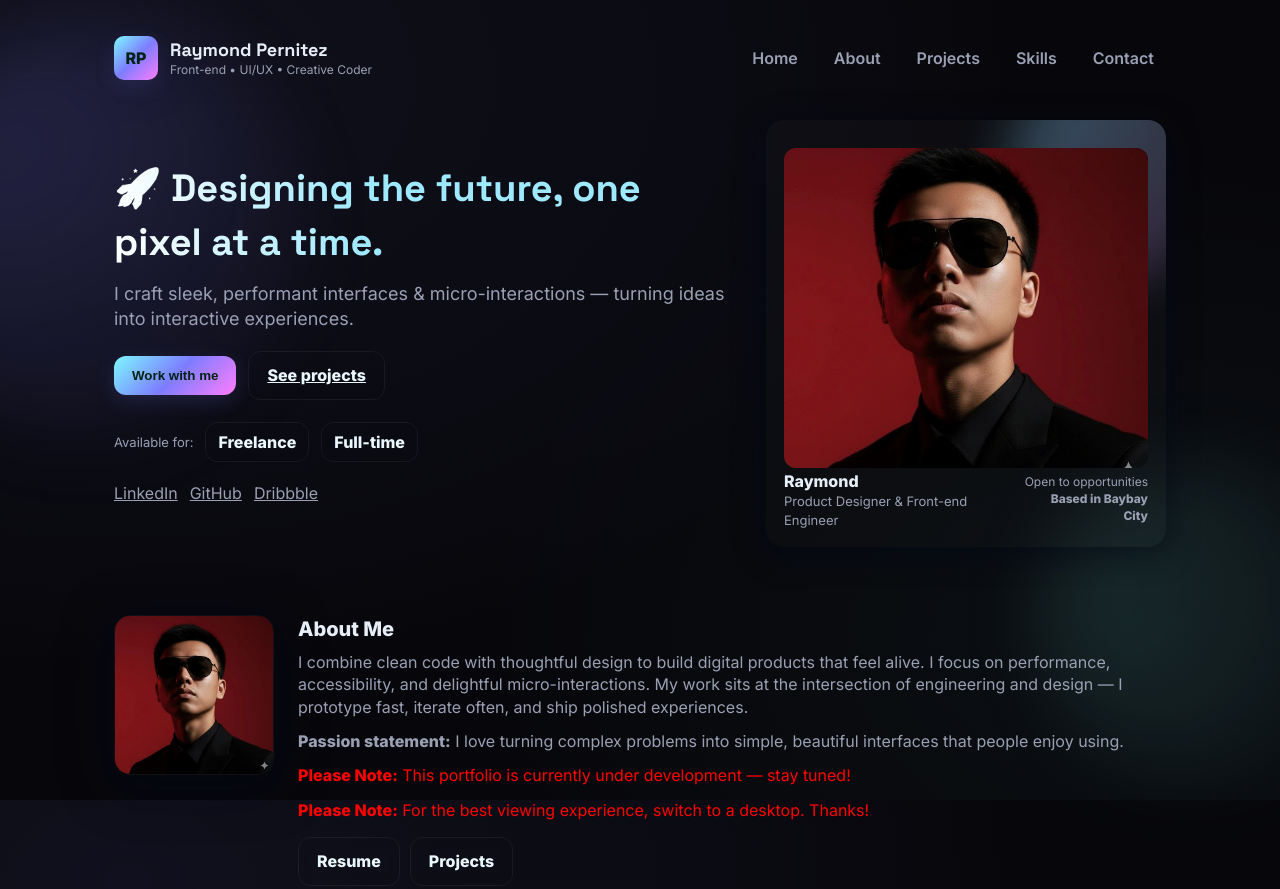
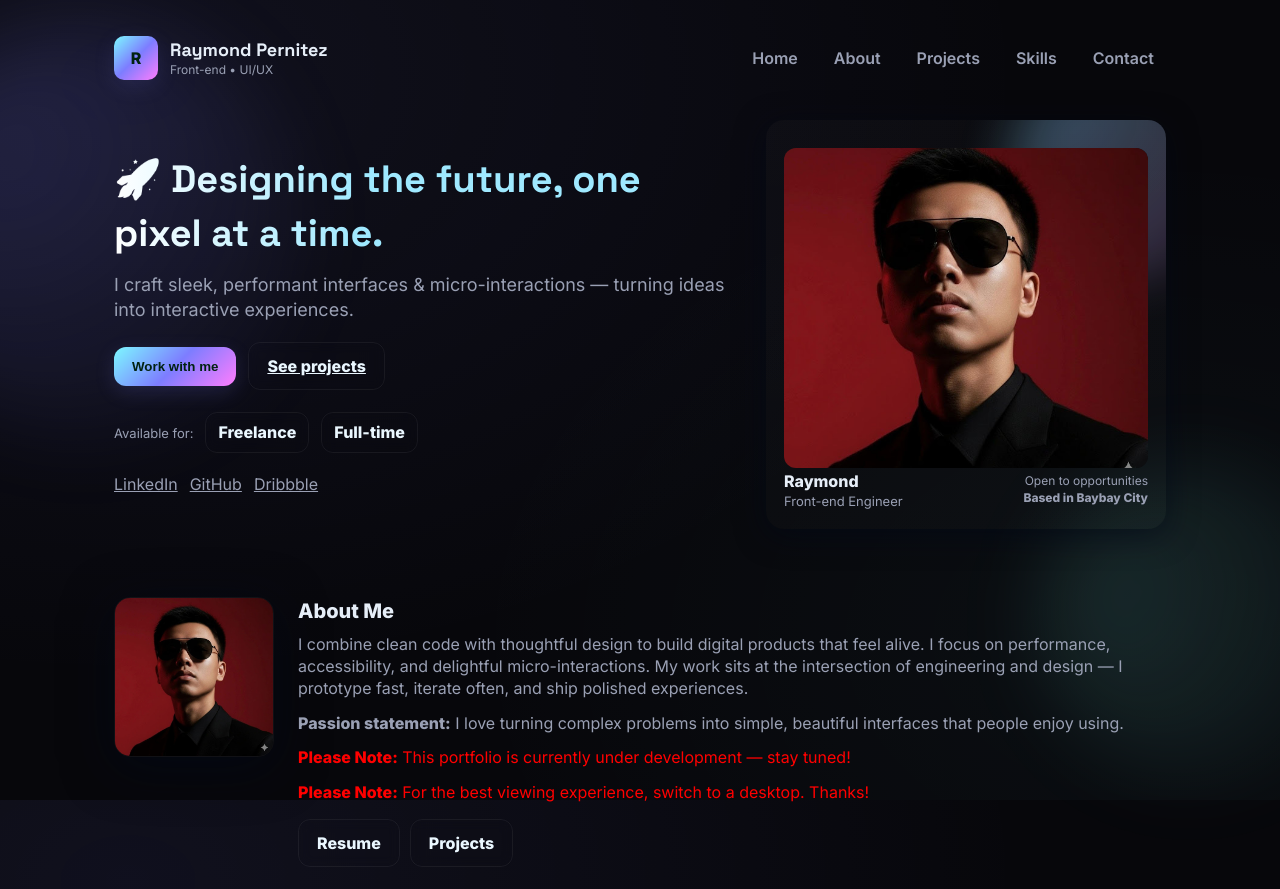
Before and after one commit to abaysancho/raymond-portfolio, a plain HTML site: page index.html in a window 1280 px wide. Shown: the top 889 px of the page. Drawn offline with Linux system fonts and the light colour scheme.

Commit message:
Update index.html

```diff
--- a/index.html
+++ b/index.html
@@ -23,10 +23,10 @@
 
     <header>
       <div class="brand">
-        <div class="logo">RP</div>
+        <div class="logo">R</div>
         <div>
           <h1>Raymond Pernitez</h1>
-          <div style="font-size:12px;color:var(--muted)">Front-end • UI/UX • Creative Coder</div>
+          <div style="font-size:12px;color:var(--muted)">Front-end • UI/UX</div>
         </div>
       </div>
 
@@ -75,7 +75,7 @@
           <div style="display:flex;justify-content:space-between;align-items:center;margin-top:12px">
             <div>
               <div style="font-weight:700">Raymond</div>
-              <div style="font-size:13px;color:var(--muted)">Product Designer & Front-end Engineer</div>
+              <div style="font-size:13px;color:var(--muted)">Front-end Engineer</div>
             </div>
             <div style="text-align:right;color:var(--muted);font-size:12px">
               <div>Open to opportunities</div>
@@ -137,7 +137,7 @@
     </div>
 
     <!-- PROJECTS -->
-    <h3 id="projects" style="margin-top:26px">Featured Projects</h3>
+    <h3 id="projects" style="margin-top:26px">Future Projects</h3>
     <div class="projects-grid reveal">
       <a class="project" href="#" aria-label="Project One">
         <img src="https://images.unsplash.com/photo-1522202176988-66273c2fd55f?q=80&w=1000&auto=format&fit=crop&s=placeholder" alt="Project screenshot">
@@ -215,7 +215,7 @@
         <div>&copy; <span id="year"></span> Raymond — Crafted with purpose</div>
         <div style="display:flex;gap:12px;align-items:center">
           <div class="muted">Built with HTML/CSS/JS</div>
-          <div style="width:120px;height:40px;border-radius:10px;background:linear-gradient(90deg,#7df9ff22,#ff7dfd22);display:flex;align-items:center;justify-content:center;font-weight:700">RP</div>
+          <div style="width:120px;height:40px;border-radius:10px;background:linear-gradient(90deg,#7df9ff22,#ff7dfd22);display:flex;align-items:center;justify-content:center;font-weight:700">R</div>
         </div>
       </div>
 
```
